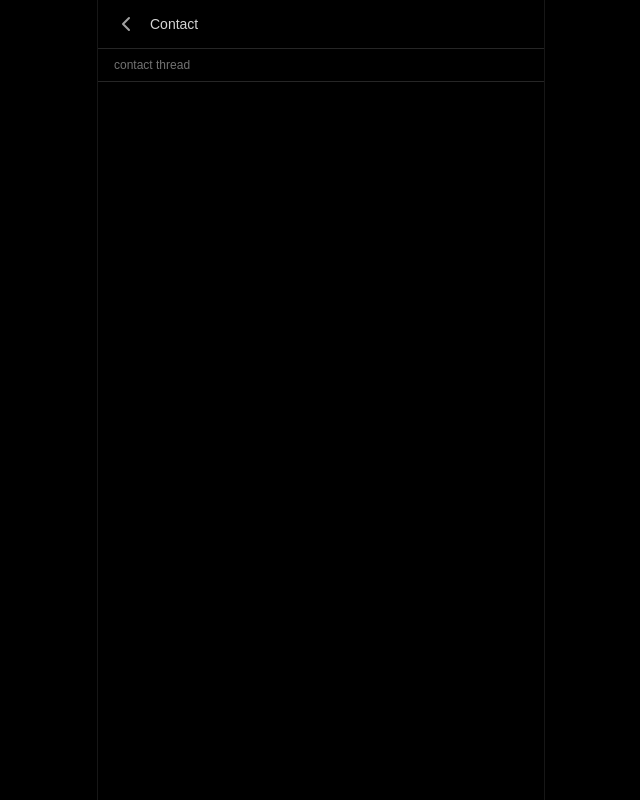
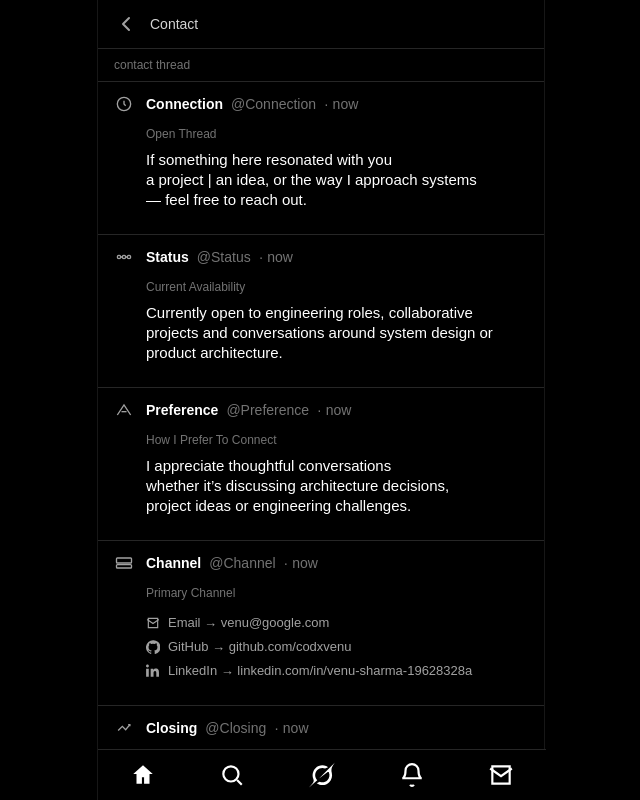
Before and after one commit to codxvenu/portfolio, a Next.js app: page /contact in a window 1280 px wide. Shown: the top 800 px of the page, without its empty margins (319-959 px from the left). Built offline with nearby package versions, Linux system fonts and the light colour scheme.

Commit message:
final fix

```diff
--- a/app/Constants.js
+++ b/app/Constants.js
@@ -1,5 +1,7 @@
  import {
+   GithubIcon,
   Goal,
+  IconAI,
   IconArchitecture,
   IconContext,
   IconDesign,
@@ -8,6 +10,8 @@
   IconLearning,
   IconWorkflow,
   Intro,
+  LinkedinIcon,
+  Mail,
   PIntro,
   Projects,
   Qoute,
@@ -17,7 +21,7 @@
     {
       Icon: <Intro />,
       category: "Introduction",
-      username: "@VenuSharma",
+      username: "@introduction",
       time: "Now",
       skills: {
         "Full-stack JavaScript Engineer": "",
@@ -25,6 +29,7 @@
       text: `Hello,My name is Venu Sharma.
 iLove To work on creative ideas , Building Structures and exploring new things.
 iThink • iLearn • iBuild`,
+section : "home"
     },
     {
       Icon: <Stack />,
@@ -44,6 +49,7 @@ iThink • iLearn • iBuild`,
       conclusion: {
         content: "Always exploring better tools, patterns, and systems.",
       },
+      section : "home"
     },
     {
       Icon: <Projects />,
@@ -51,9 +57,10 @@ iThink • iLearn • iBuild`,
       username: "@Projects",
       time: "2d",
       threadOf: "Engineering Projects",
-        threadTitle : "Projects",
+      threadTitle : "Projects",
       text: "A breakdown of systems I have designed and built... Tap to explore architecture, challenges and optimizations.",
-      replies: 6
+      replies: 6,
+      section : "home"
     },
     {
       Icon: <Goal />,
@@ -66,6 +73,20 @@ iThink • iLearn • iBuild`,
       text: `• JS & Node Core Fundamentals
       • Building Casemate
       • Exploring LangChain for real AI systems`,
+      section : "home"
+    },
+    {
+      Icon: <Mail className={"w-4 h-4"}/>,
+      category: "Contact",
+      username: "@Contact",
+      time: "4d",
+      threadOf: "Contact Details",
+      threadTitle : "contact",
+      // conclusion : {
+      //   content : "Try contacting me"
+      // },
+      replies: 6,
+      section : "home"
     },
     {
       Icon: <Qoute />,
@@ -79,6 +100,7 @@ iThink • iLearn • iBuild`,
         content: "Code is like humor. When you have to explain it, it’s bad.",
       },
       footer: true,
+      section : "home"
     },
     {
       Icon: <Intro />,
@@ -96,7 +118,8 @@ iThink • iLearn • iBuild`,
         "SSE based realtime download tracking",
       ],
       image: "unidown.png",
-      actionAllowed : true
+      actionAllowed : true,
+      pinned : true
     },
     {
   Icon: <PIntro />,
@@ -164,7 +187,7 @@ iThink • iLearn • iBuild`,
 },
 
 {
-  Icon: <IconArchitecture className="w-5 h-5 text-neutral-400" />,
+  Icon: <IconAI className="w-5 h-5 text-neutral-400" />,
   threadId: "unidown",
   type: "realtime",
   category: "Realtime",
@@ -346,6 +369,96 @@ iThink • iLearn • iBuild`,
         "AI-assisted legal context exploration",
       ],
       image : "casemate.png",
-      actionAllowed : true
+      actionAllowed : true,
+      pinned : true
     },
-  ];
+  {
+    Icon: <IconContext className="w-5 h-5 text-neutral-400" />,
+    threadId: "contact",
+    type: "intro",
+    category: "Connection",
+    username: "@Connection",
+    time: "now",
+    skills: {
+        "Open Thread": "",
+      },
+    text:
+      `If something here resonated with you
+      a project | an idea, or the way I approach systems
+      — feel free to reach out.`,
+  },
+
+  {
+
+    Icon: <IconWorkflow className="w-5 h-5 text-neutral-400" />,
+    threadId: "contact",
+    type: "availability",
+    category: "Status",
+    username: "@Status",
+    time: "now",
+    skills: {
+        "Current Availability": "",
+      },
+    text:
+      "Currently open to engineering roles, collaborative projects and conversations around system design or product architecture.",
+  },
+
+  {
+
+    Icon: <IconDesign className="w-5 h-5 text-neutral-400" />,
+    threadId: "contact",
+    type: "communication",
+    category: "Preference",
+    username: "@Preference",
+    time: "now",
+    skills : {"How I Prefer to Connect":""},
+    text:
+      `I appreciate thoughtful conversations
+       whether it’s discussing architecture decisions,
+       project ideas or engineering challenges.`,
+  },
+
+  {
+
+    Icon: <IconInfra className="w-5 h-5 text-neutral-400" />,
+    threadId: "contact",
+    type: "email",
+    category: "Channel",
+    username: "@Channel",
+    time: "now",
+    skills: {"Primary Channel":""},
+    bulletsIcon: [
+       {text : "Email → venu@google.com" , icon : <Mail className="w-3.5 h-5 text-neutral-400 shrink-0" />,url : "mailto:vasulallu09@gmail.com"},
+     {text : "GitHub → github.com/codxvenu", icon : <GithubIcon className="w-3.5 h-5 text-neutral-400 shrink-0" />,url : "http://github.com/codxvenu"},
+       {text :"LinkedIn → linkedin.com/in/venu-sharma-19628328a" , icon : <LinkedinIcon className="w-3.5 h-5 text-neutral-400 shrink-0" />,url : "http://linkedin.com/in/venu-sharma-19628328a/"},
+    ],
+  },
+  {
+    Icon: <IconDirection className="w-5 h-5 text-neutral-400" />,
+    threadId: "contact",
+    type: "closing",
+    category: "Closing",
+    username: "@Closing",
+    time: "now",
+    skills: {"Final Note" : ""},
+    quote: {
+        // author: "Cory House",
+        // handle: "@CoryHouse",
+        content: `Good systems are rarely built alone. If you're working on something meaningful
+        — I'd be glad to listen and contribute.`,
+      },
+      conclusion : {
+        content : "Made with love By Venu Sharma"
+      }
+    }
+];
+export const TechStack = [
+  "React",
+  "Next.js",
+  "JavaScript",
+  "Tailwind CSS",
+  "Redux",
+  "HTML5",
+  "Material UI",
+  "Redux"
+];
--- a/app/[thread]/page.js
+++ b/app/[thread]/page.js
@@ -4,27 +4,25 @@ import ThreadHeader from "@/app/component/headers/ThreadHeader";
 
 import { useEffect, useState } from "react";
 import {posts} from "@/app/Constants"
-import { useParams } from "next/navigation";
+import { useParams, useRouter } from "next/navigation";
 export default function Thread() {
  const params = useParams();
  const {thread} = params;
-
+const router = useRouter();
   const [post, setPost] = useState();
   const [activeThread, setActiveThread] = useState(false);
   useEffect(()=>{
     setPost(posts.filter(i=>i.threadId === thread));
   },[])
   return (
-    <div className="bg-black text-white min-h-screen flex justify-center max-h-max mb-12">
-      <div className="w-full max-w-md border-x border-neutral-900 relative">
+  <>
+  <ThreadHeader activeThread={thread} onClick={()=>router.back()}/>
 
-      <ThreadHeader activeThread={thread} />
+    <Posts
+      postz={post}
+    />
+  </>
 
-        <Posts
-          postz={post}
-        />
 
-      </div>
-    </div>
   );
 }
--- a/app/component/Footer.jsx
+++ b/app/component/Footer.jsx
@@ -5,14 +5,25 @@ import {
   Mail,
   Search,
 } from "@/app/component/icons";
+import Link from "next/link";
 const Footer = () => {
   return (
-     <div className="fixed bottom-0 w-full max-w-md bg-black border-t border-neutral-800 flex justify-around py-3">
-          <Home />
+     <div className="fixed bottom-0 w-full max-w-md bg-black border-t border-neutral-800 flex justify-around py-3 cursor-pointer">
+        <Link href={"/"}>
+         <Home />
+        </Link>
+        <Link href={"/search"}>
           <Search />
+        </Link>
+        <Link href={"/contact"}>
           <Grok className={" w-[26px] h-[26px]"} />
+        </Link>
+          <Link href={"/search"}>
           <Bell />
+          </Link>
+          <Link href={"/contact"}>
           <Mail />
+          </Link>
         </div>
   )
 }
--- a/app/component/Posts.jsx
+++ b/app/component/Posts.jsx
@@ -5,10 +5,8 @@ import { useRouter } from 'next/navigation';
 
 
 
-const Casoul = ({postz,activeThread = false}) => {
-
-  const router = useRouter();
-
+const Casoul = ({postz,activeThread = false , action=true,Imageref,setImage}) => {
+   const router = useRouter();
 
   return (
       <>
@@ -51,7 +49,7 @@ const Casoul = ({postz,activeThread = false}) => {
                     {post.solution}
                   </div>
                 )}
-                {post.bullets && (
+               {post.bullets && (
                   <div className="mt-3 space-y-1">
                     {post.bullets.map((b, i) => (
                       <div key={i} className="text-[13px] text-neutral-400">
@@ -73,7 +71,7 @@ const Casoul = ({postz,activeThread = false}) => {
                       {post.threadOf}
                     </div>
                     <div className="text-[12px] text-neutral-500 mt-1">
-                      {post.replies} replies
+                      {/* {post.replies} replies */} Click to see more
                     </div>
                   </div>
                 )}
@@ -104,7 +102,20 @@ const Casoul = ({postz,activeThread = false}) => {
                               ? "Cloud & Integrations"
                               : section}
                         </div>
-                       {post.skills[section]&& <img src={post.skills[section]} alt="" />}
+                       {post.skills[section]&& <img src={post.skills[section]} alt="" ref={Imageref} onMouseMove={(e)=>setImage(e.clientX)}/>
+                       }
+                      </div>
+                    ))}
+                  </div>
+                )}
+                {post.bulletsIcon && (
+                  <div className="mt-3 space-y-1">
+                    {post.bulletsIcon.map((b, i) => (
+                      <div key={i} className="text-[13px] text-neutral-400 flex items-center gap-2 cursor-pointer" onClick={()=>window.open(b.url)}>
+                        {b.icon}
+                        <h2 className='w-[30vw] block truncate min-w-0'>
+                        {b.text}
+                        </h2>
                       </div>
                     ))}
                   </div>
@@ -116,14 +127,14 @@ const Casoul = ({postz,activeThread = false}) => {
                 )}
 {post.quote && (
   <div className="mt-3 border border-neutral-800 rounded-2xl p-3">
-  <div className="text-sm font-semibold">
+ {post.quote.author && <div className="text-sm font-semibold">
       {post.quote.author}
       <span className="text-neutral-500 font-normal ml-2">
         {post.quote.handle}
       </span>
-    </div>
+    </div>}
 
-    <div className="text-[14px] mt-1 text-neutral-300">
+    <div className="text-[14px] mt-1 text-neutral-300 whitespace-pre-line">
       {post.quote.content}
     </div>
   </div>
@@ -135,7 +146,7 @@ const Casoul = ({postz,activeThread = false}) => {
 
                 {/* Actions */}
                <div className="flex justify-between mt-3 text-neutral-500 text-sm max-w-sm">
-                  {post.actionAllowed  && <>
+                  {post.actionAllowed && action  && <>
                     <IconComment />
                     <IconRetweet />
                     <IconLike />
--- a/app/component/headers/ThreadHeader.jsx
+++ b/app/component/headers/ThreadHeader.jsx
@@ -7,10 +7,12 @@ const Header = ({ onClick,activeThread }) => {
   return (
     <>
       <div className="flex items-center gap-3 px-4 py-3 border-b border-neutral-800">
+        <button onClick={onClick}>
         <ChevronRight
           className="cursor-pointer text-neutral-400 hover:text-white transition"
-          onClick={onClick}
+
         />
+        </button>
         <small className="text-sm font-medium text-neutral-300 capitalize">{activeThread}</small>
       </div>
 
--- a/app/layout.tsx
+++ b/app/layout.tsx
@@ -1,7 +1,7 @@
 import type { Metadata } from "next";
 import { Geist, Geist_Mono } from "next/font/google";
 import "./globals.css";
-
+import Footer from "@/app/component/Footer";
 const geistSans = Geist({
   variable: "--font-geist-sans",
   subsets: ["latin"],
@@ -26,7 +26,13 @@ export default function RootLayout({
     <html lang="en">
       <body suppressHydrationWarning className={` antialiased`}
       >
+          <div className="bg-black text-white min-h-screen flex justify-center max-h-max mb-12">
+      <div className="w-full max-w-md border-x border-neutral-900 relative">
+
         {children}
+        <Footer/>
+          </div>
+    </div>
       </body>
     </html>
   );
--- a/app/search/page.jsx
+++ b/app/search/page.jsx
@@ -1,23 +1,29 @@
 "use client"
 import Posts from "@/app/component/Posts"
-import { useState } from "react"
+import { useEffect, useState } from "react"
 import HighlightsSection, { HighlightCard, HighlightsIntro } from "../component/searchM"
 import SearchHeader from "../component/headers/SearchHeader"
+import {posts} from "@/app/Constants"
 const Search = () => {
   const [post,setPost] = useState([]);
+  const [query,setQuery] = useState("");
+  useEffect(()=>{
+    if(!query) {
+      setPost(posts.filter(i=> i.pinned));
+      return
+    }
+    setPost(posts.filter((i)=>
+    (i?.title?.toLowerCase()?.includes(query) || i?.username?.toLowerCase()?.includes(query)) &&
+    !i.threadId
+    ))
+  },[query])
   return (
     <div>
-      <SearchHeader/>
+      <SearchHeader setQuery={setQuery} />
      <HighlightsSection>
   <HighlightsIntro />
 
-  <HighlightCard>
-     <Posts postz={[Project[0]]}/>
-  </HighlightCard>
-
-  <HighlightCard>
-    <Posts postz={[Project[1]]}/>
-  </HighlightCard>
+     <Posts postz={post} action={false}/>
 
 </HighlightsSection>
 
```
Also changed, not shown: app/[thread]/[innerThread]/page.js (+4 -7 lines), app/component/headers/SearchHeader.jsx (+4 -4 lines), app/page.jsx (+19 -9 lines).
